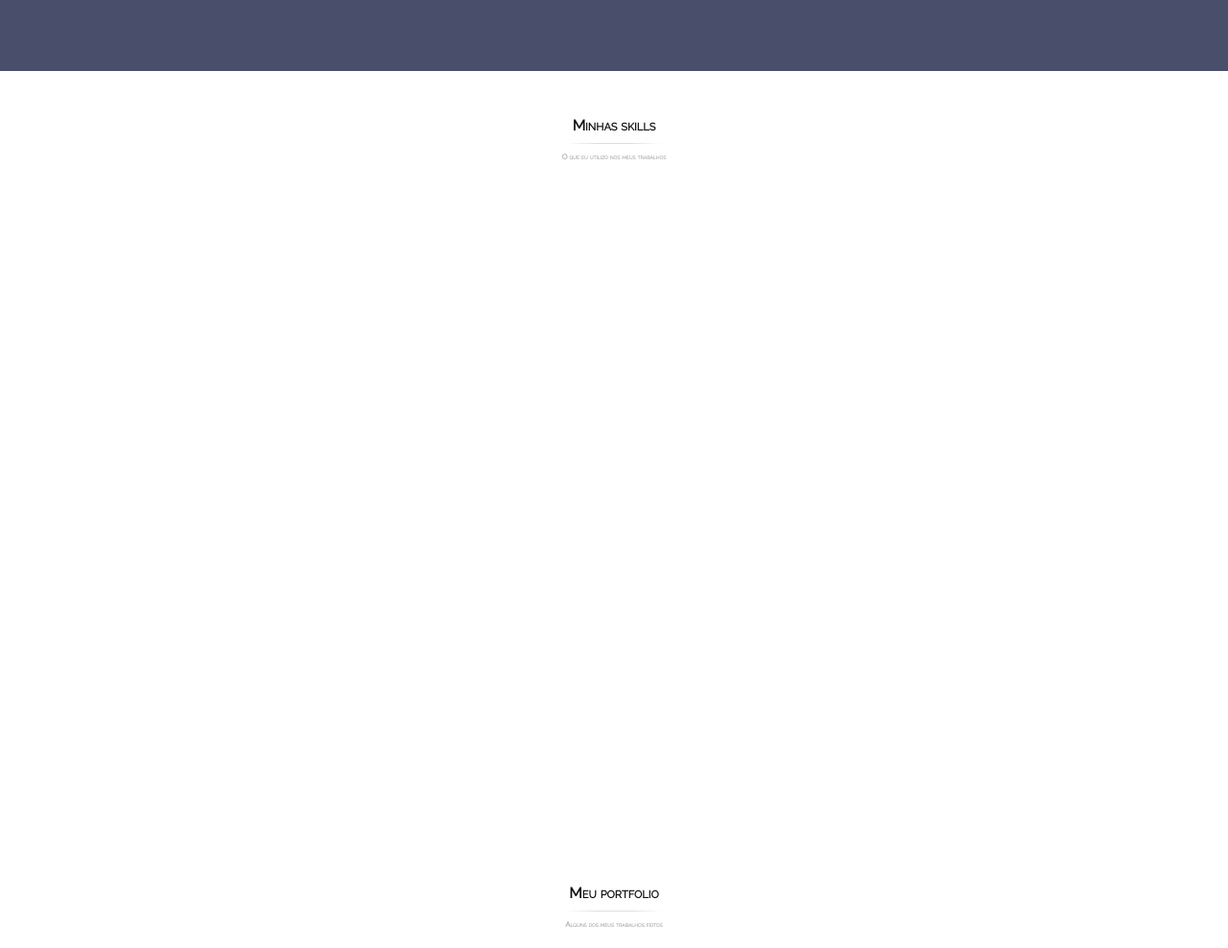
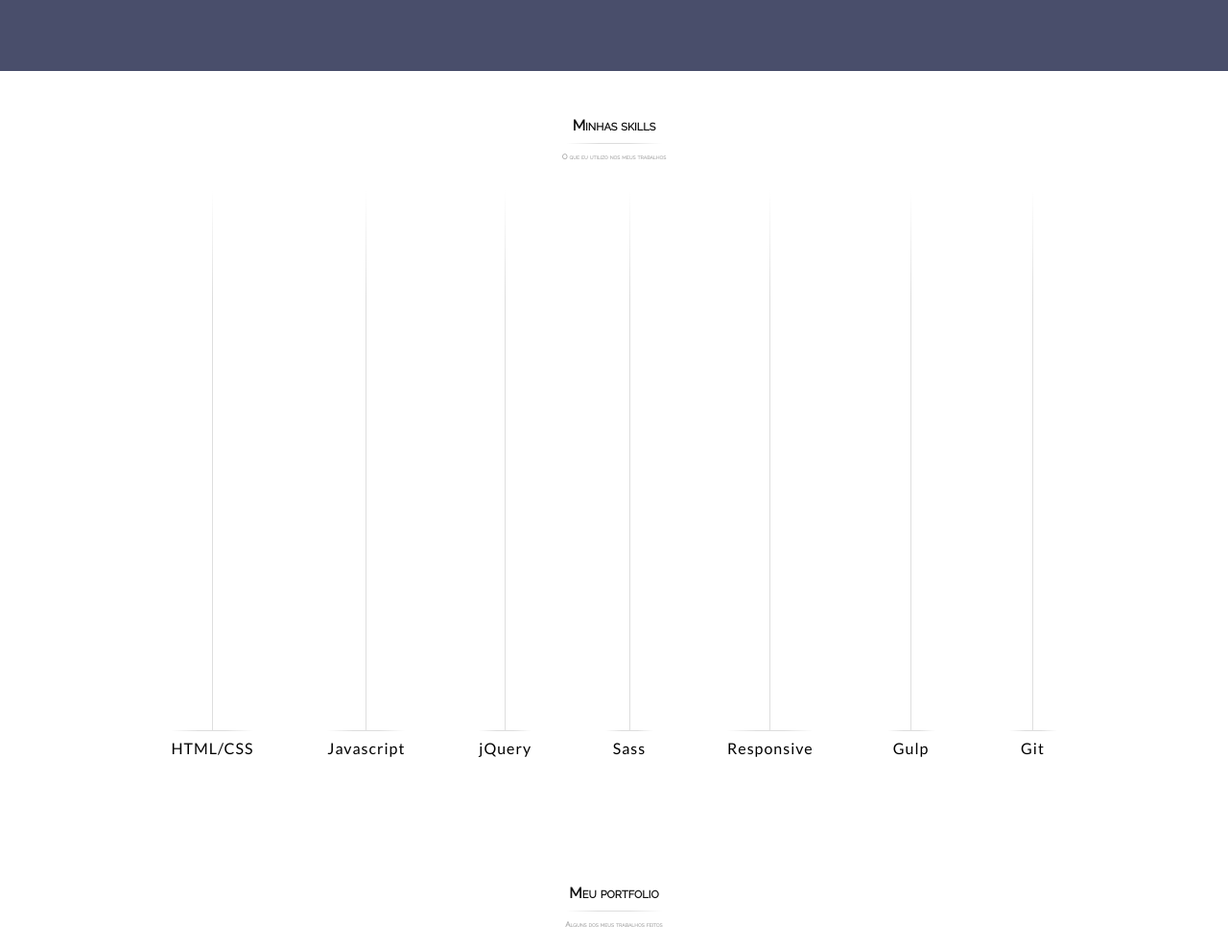
Before and after one commit to alexislds/PortfolioAlexNovo, a PHP site: page / in a window 1280 px wide. Shown: the part 726-1714 px from the top of the page at 96% size. Run offline with PHP 8.4, Linux system fonts and the light colour scheme.

Commit message:
Seção skills feita

```diff
--- a/css/import.css
+++ b/css/import.css
@@ -238,6 +238,84 @@ body {
   height: 100vh;
   padding: 50px 0;
   width: 100%;
+}
+
+.skills-limite {
+  display: -webkit-box;
+  display: -ms-flexbox;
+  display: flex;
+  -webkit-box-orient: vertical;
+  -webkit-box-direction: normal;
+      -ms-flex-direction: column;
+          flex-direction: column;
+}
+
+.skills-lista {
+  display: -webkit-box;
+  display: -ms-flexbox;
+  display: flex;
+  -webkit-box-flex: 1;
+      -ms-flex: 1;
+          flex: 1;
+  -ms-flex-pack: distribute;
+      justify-content: space-around;
+  width: 100%;
+}
+
+.skills-lista-item {
+  display: inline-block;
+  height: 100%;
+}
+
+.skills-lista-barra {
+  background: -webkit-linear-gradient(bottom, #068000, #5cb85c), -webkit-linear-gradient(bottom, #dedede 80%, transparent);
+  background: linear-gradient(to top, #068000, #5cb85c), linear-gradient(to top, #dedede 80%, transparent);
+  background-repeat: no-repeat;
+  background-position: center bottom;
+  background-size: 80% 0, 1px 100%;
+  height: 90%;
+  margin: 0 auto;
+  -webkit-transition: background-size 300ms;
+  transition: background-size 300ms;
+  width: 50px;
+}
+
+.skills-lista-item-ativo:nth-child(1) .skills-lista-barra {
+  background-size: 80% 80%, 1px 100%;
+}
+
+.skills-lista-item-ativo:nth-child(2) .skills-lista-barra {
+  background-size: 80% 70%, 1px 100%;
+}
+
+.skills-lista-item-ativo:nth-child(3) .skills-lista-barra {
+  background-size: 80% 70%, 1px 100%;
+}
+
+.skills-lista-item-ativo:nth-child(4) .skills-lista-barra {
+  background-size: 80% 60%, 1px 100%;
+}
+
+.skills-lista-item-ativo:nth-child(5) .skills-lista-barra {
+  background-size: 80% 60%, 1px 100%;
+}
+
+.skills-lista-item-ativo:nth-child(6) .skills-lista-barra {
+  background-size: 80% 100%, 1px 100%;
+}
+
+.skills-lista-item-ativo:nth-child(7) .skills-lista-barra {
+  background-size: 80% 100%, 1px 100%;
+}
+
+.skills-lista-texto {
+  background: -webkit-linear-gradient(right, transparent, #ddd, #ddd, transparent) no-repeat center top/100% 1px;
+  background: linear-gradient(to left, transparent, #ddd, #ddd, transparent) no-repeat center top/100% 1px;
+  font-family: "Lato", sans-serif;
+  font-weight: normal;
+  letter-spacing: 1px;
+  padding-top: 11px;
+  text-align: center;
 }
 
 .skills-header {
--- a/index.html
+++ b/index.html
@@ -69,6 +69,36 @@
         <h2 class="skills-header-titulo titulos">Minhas skills</h2>
         <h4 class="skills-header-subtitulo subtitulos">O que eu utilizo nos meus trabalhos</h4>
       </header>
+      <ul class="skills-lista">
+        <li class="skills-lista-item">
+          <div class="skills-lista-barra"></div>
+          <h4 class="skills-lista-texto">HTML/CSS</h4>
+        </li>
+        <li class="skills-lista-item">
+          <div class="skills-lista-barra"></div>
+          <h4 class="skills-lista-texto">Javascript</h4>
+        </li>
+        <li class="skills-lista-item">
+          <div class="skills-lista-barra"></div>
+          <h4 class="skills-lista-texto">jQuery</h4>
+        </li>
+        <li class="skills-lista-item">
+          <div class="skills-lista-barra"></div>
+          <h4 class="skills-lista-texto">Sass</h4>
+        </li>
+        <li class="skills-lista-item">
+          <div class="skills-lista-barra"></div>
+          <h4 class="skills-lista-texto">Responsive</h4>
+        </li>
+        <li class="skills-lista-item">
+          <div class="skills-lista-barra"></div>
+          <h4 class="skills-lista-texto">Gulp</h4>
+        </li>
+        <li class="skills-lista-item">
+          <div class="skills-lista-barra"></div>
+          <h4 class="skills-lista-texto">Git</h4>
+        </li>
+      </ul>
     </div>
   </section>
   <section class="works">
--- a/scss/skills.scss
+++ b/scss/skills.scss
@@ -3,5 +3,26 @@
 .skills{
   display:inline-block; height:100vh; padding:50px 0; width:100%;
 
+  &-limite{display:flex; flex-direction:column;}
+
+  &-lista{
+    display:flex; flex:1; justify-content:space-around; width:100%;
+
+    &-item{display:inline-block; height:100%;}
+
+    &-barra{background:linear-gradient(to top, #068000, #5cb85c), linear-gradient(to top, #dedede 80%, transparent); background-repeat:no-repeat; background-position:center bottom; background-size:80% 0, 1px 100%; height:90%; margin:0 auto; transition:background-size 300ms; width:50px;}
+
+    &-item-ativo:nth-child(1) &-barra{background-size:80% 80%, 1px 100%;}
+    &-item-ativo:nth-child(2) &-barra{background-size:80% 70%, 1px 100%;}
+    &-item-ativo:nth-child(3) &-barra{background-size:80% 70%, 1px 100%;}
+    &-item-ativo:nth-child(4) &-barra{background-size:80% 60%, 1px 100%;}
+    &-item-ativo:nth-child(5) &-barra{background-size:80% 60%, 1px 100%;}
+    &-item-ativo:nth-child(6) &-barra{background-size:80% 100%, 1px 100%;}
+    &-item-ativo:nth-child(7) &-barra{background-size:80% 100%, 1px 100%;}
+
+    &-texto{background:linear-gradient(to left, transparent, #ddd, #ddd, transparent) no-repeat center top / 100% 1px; font-family:$fonteA; font-weight:normal; letter-spacing:1px; padding-top:11px; text-align:center;}
+  }
+
   &-header{display:flex; flex-direction:column; margin-bottom:30px; text-align:center;}
+
 }
```
Also changed, not shown: css/skills.css (+78 -0 lines).
